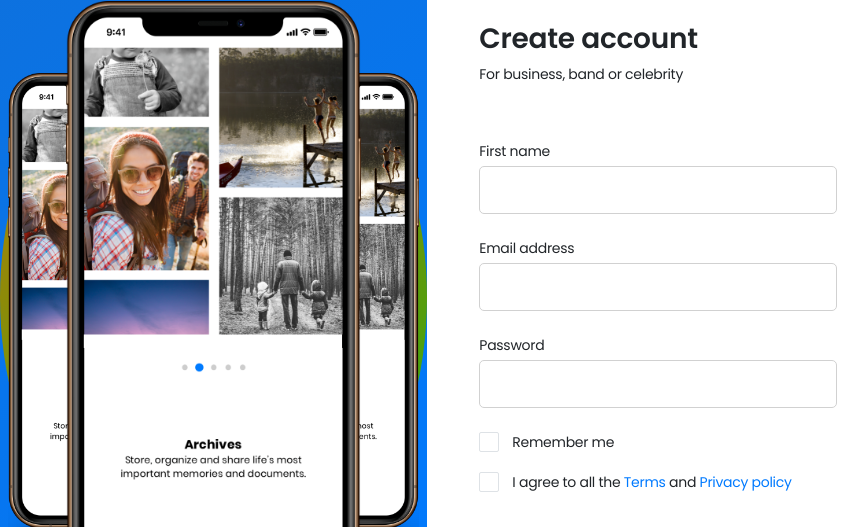
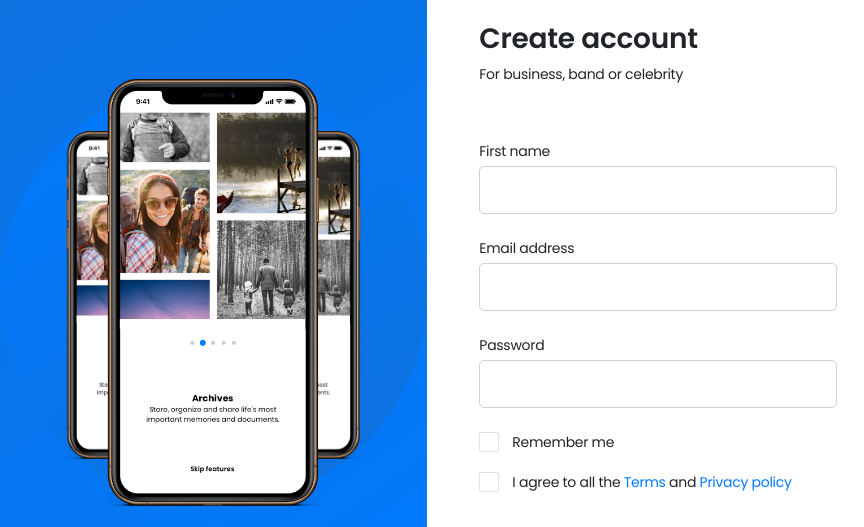
Before and after one commit to KanVull/Intern_test-registration_form, a plain HTML site: page register.html in a window 1280 px wide. Shown: the part 151-678 px from the top of the page, 0-864 px from the left. Drawn offline with nearby package versions, Linux system fonts and the light colour scheme.

Commit message:
Style left-side full

```diff
--- a/css/style.css
+++ b/css/style.css
@@ -71,34 +71,36 @@ a {
 }
 
 .images-area {
+    position: relative;
     max-width: 593px;
     max-height: 593px;
     width: 100%;
-    height: 100%;
+    aspect-ratio: 1 / 1;
     margin-top: 82px;
-    margin-bottom: 134px;
     overflow: hidden;
 }
 
 .front-phone {
     z-index: 2;
     position: relative;
+    width: 49.767%;
     height: 100%;
 }
 
 .back-phone {
     position: absolute;
     z-index: 1;
+    width: 38.32%;
     height: 77%;
-    top: 72px;
+    top: 12.143%;
 }
 
 .back-phone-left {
-    transform: translateX(-92px);
+    transform: translateX(-40%);
 }
 
 .back-phone-right {
-    transform: translateX(92px);
+    transform: translateX(40%);
 }
 
 .circle {
@@ -108,8 +110,7 @@ a {
     width: 100%;
     height: 100%;
     border-radius: 50%;
-    background: linear-gradient(324.93deg, #21af0f 0.74%, #c47806 100%);
-    /* background: linear-gradient(324.93deg, #0F70DA 0.74%, #007AFF 100%); */
+    background: linear-gradient(324.93deg, #0F70DA 0.74%, #007AFF 100%);
 }
 
 /* ----------------- */
--- a/register.html
+++ b/register.html
@@ -30,7 +30,7 @@
                 <div class="col-xxl-5 col-xl-4 col-lg-3 left-side px-0 flex-column align-items-start justify-content-center">
                     <div class="px-0 d-flex flex-column left-side-content align-items-center">
                         <h1 class="text-center left-side-title mx-auto my-0">Social media shared today, tomorrow or by location</h1>
-                        <div class="images-area position-relative d-flex justify-content-center">
+                        <div class="images-area mb-0 position-relative d-flex justify-content-center">
                             <img class="front-phone img-fluid" src="./images/phone.png" alt="Phone image">
                             <img class="back-phone back-phone-left img-fluid" src="./images/phone.png" alt="Phone image">
                             <img class="back-phone back-phone-right img-fluid" src="./images/phone.png" alt="Phone image">
```
